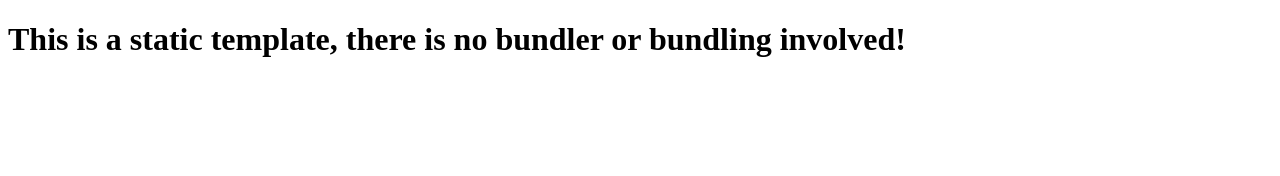
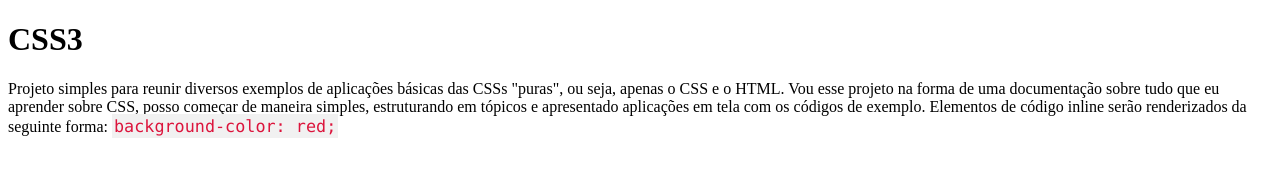
Before and after one commit to SamuelDaSilvaLab/css-basics, a website: page index.html in a window 1280 px wide. Drawn offline with Linux system fonts and the light colour scheme.

Commit message:
Update index.html

```diff
--- /dev/null
+++ b/css/index.css
@@ -0,0 +1,7 @@
+.inline-code {
+  font-family: Consolas, "courier new";
+  color: crimson;
+  background-color: #f1f1f1;
+  padding: 2px;
+  font-size: 105%;
+}
--- a/index.html
+++ b/index.html
@@ -4,9 +4,22 @@
     <meta charset="UTF-8">
     <meta name="viewport" content="width=device-width, initial-scale=1.0">
     <meta http-equiv="X-UA-Compatible" content="ie=edge">
+    <link rel="stylesheet" href="css/index.css"/>
     <title>Static Template</title>
   </head>
   <body>
-    <h1>This is a static template, there is no bundler or bundling involved!</h1>
+    <h1>CSS3</h1>
+    <p>
+      Projeto simples para reunir diversos exemplos de aplicações
+      básicas das CSSs "puras", ou seja, apenas o CSS e o HTML.
+      Vou esse projeto na forma de uma documentação sobre tudo que
+      eu aprender sobre CSS, posso começar de maneira simples, estruturando
+      em tópicos e apresentado aplicações em tela com os códigos de
+      exemplo. Elementos de código inline serão renderizados da seguinte forma:
+      <span class="inline-code">background-color: red;</span>
+    </p>
+    <p>
+
+    </p>
   </body>
 </html>
```
Also changed, not shown: 1 other file.
